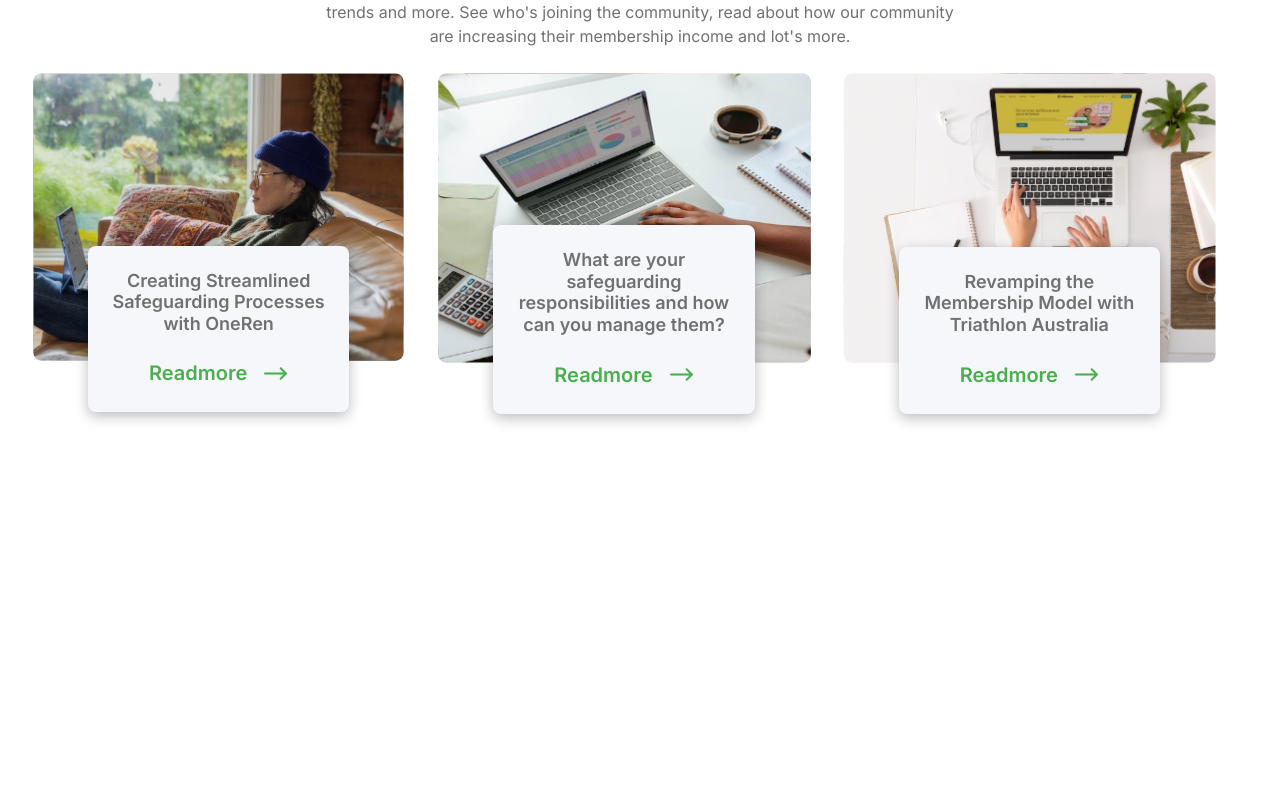
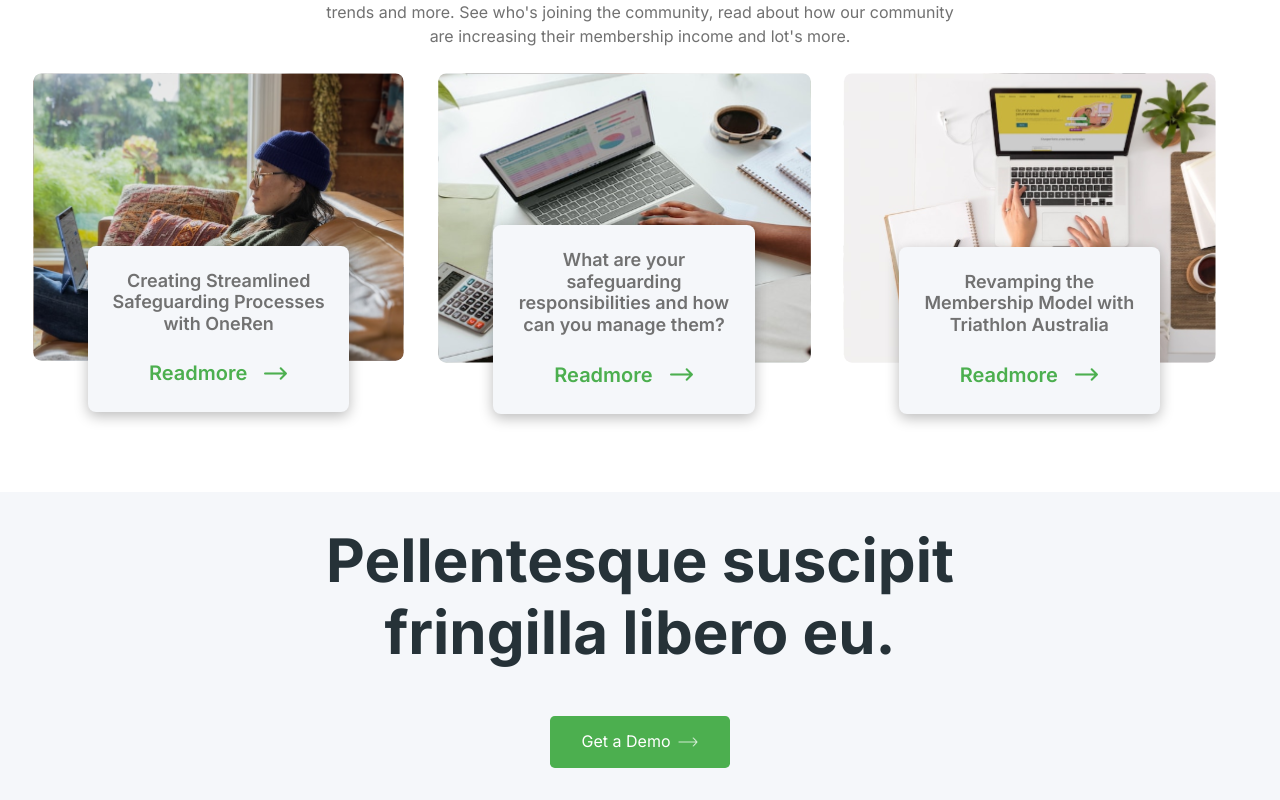
Before and after one commit to Otavin23/nextcent, a React (Vite) app: page / in a window 1280 px wide. Shown: the part 4002-4802 px from the top of the page. Before the commit the page ends 4494 px from the top, so only its background shows below. Built offline with nearby package versions, Linux system fonts and the light colour scheme.

Commit message:
:lipstick: style: div from get a demo

```diff
--- a/src/App.tsx
+++ b/src/App.tsx
@@ -663,7 +663,33 @@ const App = () => {
         </Container>
       </Flex>
 
-      <Flex></Flex>
+      <Flex justify="center" bg="#F5F7FA" py="2rem">
+        <Container
+          variant="mainLine"
+          display="flex"
+          flexDirection="column"
+          alignItems="center"
+        >
+          <Heading
+            color="#263238"
+            fontSize="60px"
+            maxW="800px"
+            textAlign="center"
+          >
+            Pellentesque suscipit fringilla libero eu.
+          </Heading>
+          <Button variant="noOutline" size="normal" mt="3rem">
+            Get a Demo
+            <Image
+              src="../assets/arrow.png"
+              alt=""
+              w="20px"
+              h="20px"
+              ml="0.5rem"
+            />
+          </Button>
+        </Container>
+      </Flex>
     </ChakraBaseProvider>
   );
 };
```
